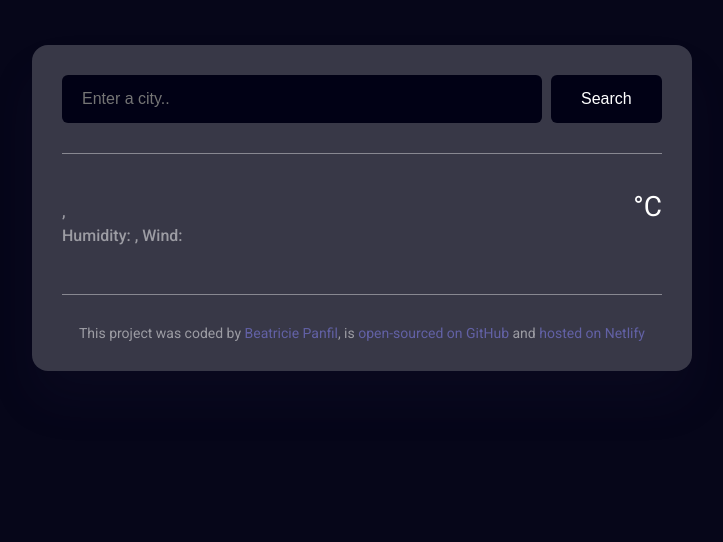
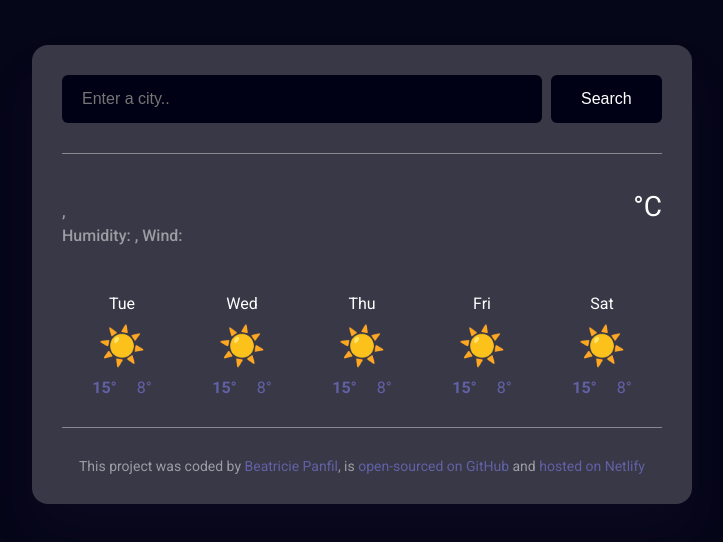
Before and after one commit to BeatriciePanfil/WeatherApp, a plain HTML site: page index.html in a window 1280 px wide. Shown: the whole page, without its empty margins (278-1001 px from the left). Drawn offline with nearby package versions, Linux system fonts and the light colour scheme; no server answers.

Commit message:
Inject the HTML forecast from JS

```diff
--- a/index.html
+++ b/index.html
@@ -40,6 +40,11 @@
           <div class="weatehr-app-unit">°C</div>
         </div>
       </div>
+
+      <div class="weather-forecast" id="forecast">
+      </div>
+
+
     </main>
     <footer>
       This project was coded by
--- a/src/index.js
+++ b/src/index.js
@@ -49,6 +49,32 @@ function searchSubmit(event) {
   let searchInput = document.querySelector("#search-form-input");
   searchCity(searchInput.value);
 }
+
+function displayForecast(day) {
+  let days = ["Tue", "Wed", "Thu", "Fri", "Sat"];
+  let forecastHtml = "";
+  days.forEach(function (day) {
+    forecastHtml =
+      forecastHtml +
+      `
+      <div class="weather-forecast-day">
+        <div class="weather-forecast-date">${day}</div>
+        <div class="weather-forecast-icon">☀️</div>
+        <div class="weather-forecast-temperatures">
+          <div class="weather-forecast-temperature">
+            <strong>15°</strong>
+          </div>
+          <div class="weather-forecast-temperature">8°</div>
+        </div>
+      </div>
+    `;
+  });
+  let forecastElement = document.querySelector("#forecast");
+  forecastElement.innerHTML = forecastHtml;
+}
+
 let searchFormElement = document.querySelector("#search-form");
 searchFormElement.addEventListener("submit", searchSubmit);
+
 searchCity("Lisbon");
+displayForecast();
--- a/src/style.css
+++ b/src/style.css
@@ -92,6 +92,36 @@ h1 {
   margin-top: 6px;
 }
 
+.weather-forecast {
+  display: flex;
+  justify-content: space-around;
+  margin-top: 30px;
+}
+
+.weather-forecast-date {
+  text-align: center;
+  color: rgba(255, 255, 255);
+  font-size: 16px;
+  line-height: 20px;
+  margin-bottom: 10px;
+}
+
+.weather-forecast-icon {
+  font-size: 38px;
+  text-align: center;
+}
+.weather-forecast-temperatures {
+  text-align: center;
+  color: #6261a5;
+  margin-top: 10px;
+  display: flex;
+  justify-content: center;
+}
+
+.weather-forecast-temperature {
+  padding: 0 10px;
+}
+
 footer {
   border-top: 1px solid rgba(255, 255, 255, 0.4);
   color: rgba(255, 255, 255, 0.5);
```
